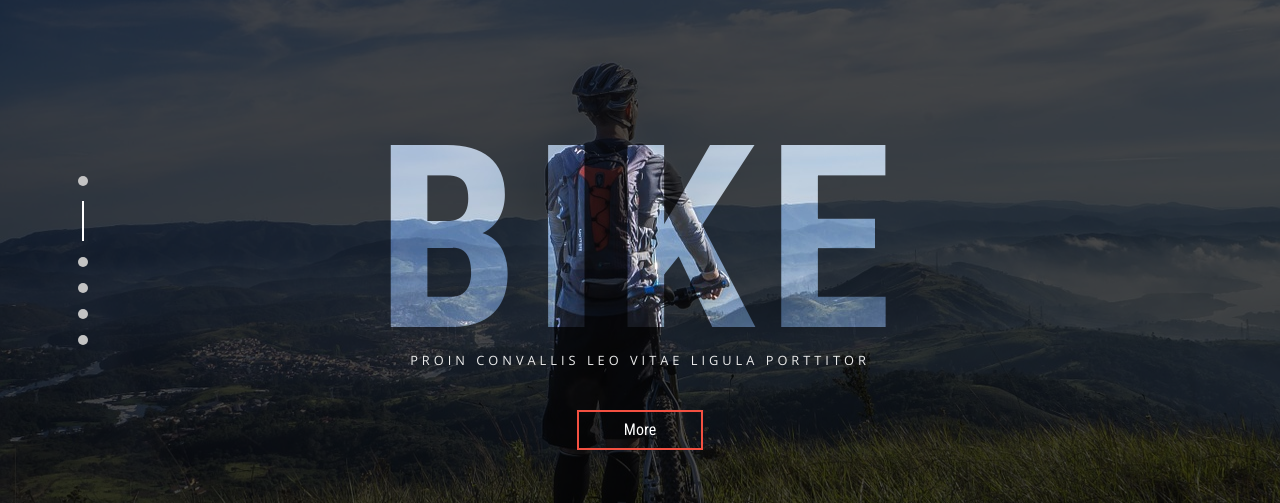
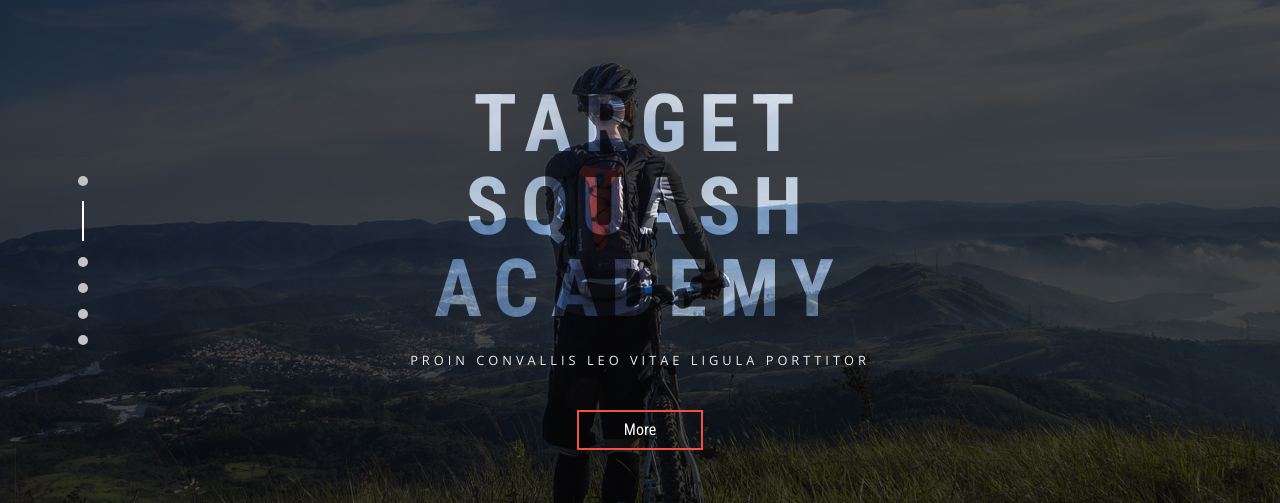
Before and after one commit to do7a93/TargetSquashAcademy, a plain HTML site: page index.html in a window 1280 px wide. Shown: the part 94-597 px from the top of the page. Drawn offline with nearby package versions, Linux system fonts and the light colour scheme.

Commit message:
add mask name

```diff
--- a/css/style.css
+++ b/css/style.css
@@ -567,7 +567,7 @@ html, body{
   fill: #b3b3b3;
 }
 .page-header__content .text-bg svg #title1, .page-header__content .text-bg svg #title2, .page-header__content .text-bg svg #title3, .page-header__content .text-bg svg #title4 {
-    font-size: 16em;
+    font-size: 5em;
     font-weight: 600;
     text-transform: uppercase;
     letter-spacing: 12px;
--- a/index.html
+++ b/index.html
@@ -94,7 +94,9 @@ Smartphone Compatible web template, free webdesigns for Nokia, Samsung, LG, Sony
 								<defs>
 									<mask id="mask" x="0" y="0" width="100%" height="100%">
 										<rect id="alpha" x="0" y="0" width="100%" height="100%"/>
-										<text id="title1" x="50%" y="30%" dy="1em" letter-spacing="0.02em">Bike</text>
+										<text id="title1" x="50%" y="30%" dy="1em" letter-spacing="0.02em">Target</text>
+										<text id="title1" x="50%" y="45%" dy="1em" letter-spacing="0.02em">Squash</text>
+										<text id="title1" x="50%" y="60%" dy="1em" letter-spacing="0.02em">Academy</text>
 									</mask>
 									<mask id="mask-2" x="0" y="0" width="100%" height="100%">
 										<rect id="alpha-2" x="-66%" y="0" width="85%" height="100%" transform="skewX(40)"/>
```
